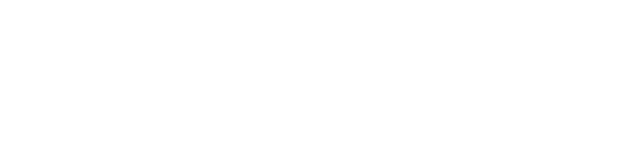
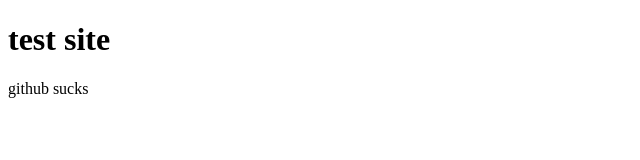
Before and after one commit to Zer0Xxo/Zer0Xxo.github.io, a plain HTML site: page index.html in a window 1280 px wide. Shown: the whole page, without its empty margins (0-640 px from the left). Drawn offline with Linux system fonts and the light colour scheme.

Commit message:
Update index.html

```diff
--- a/index.html
+++ b/index.html
@@ -4,9 +4,11 @@
     <meta charset="UTF-8">
     <meta name="viewport" content="width=device-width, initial-scale=1.0">
     <title>Your Title Here</title>
-    <!-- You can add CSS stylesheets or other meta tags here -->
+    <link rel="stylesheet" href="style.css">
 </head>
 <body>
+    <h1>test site</h1>
+    <p>github sucks</p>
 
     <!-- Your content goes here -->
 
```
